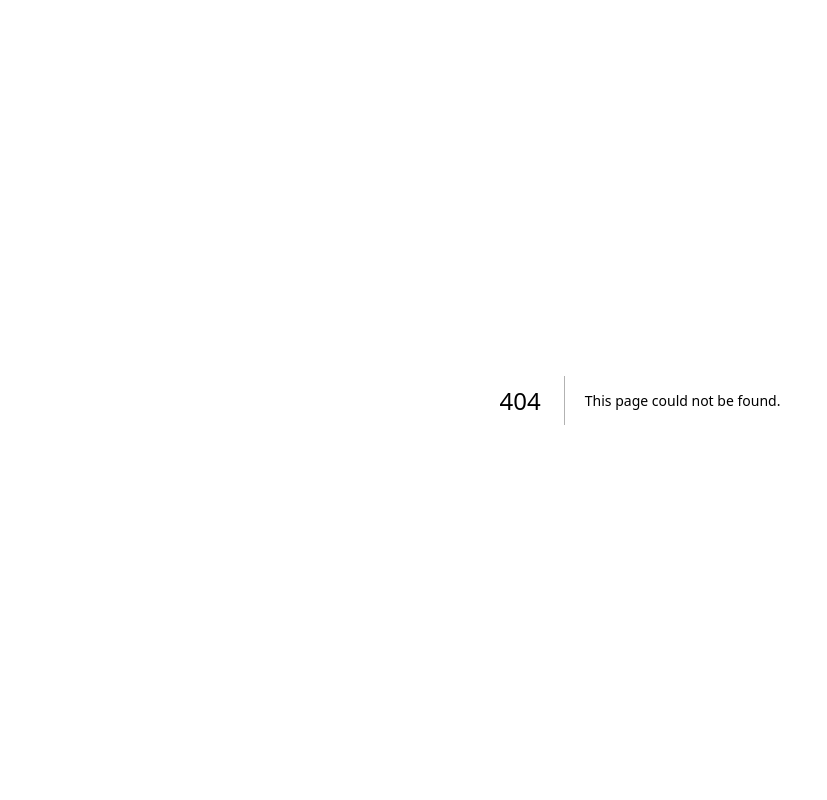
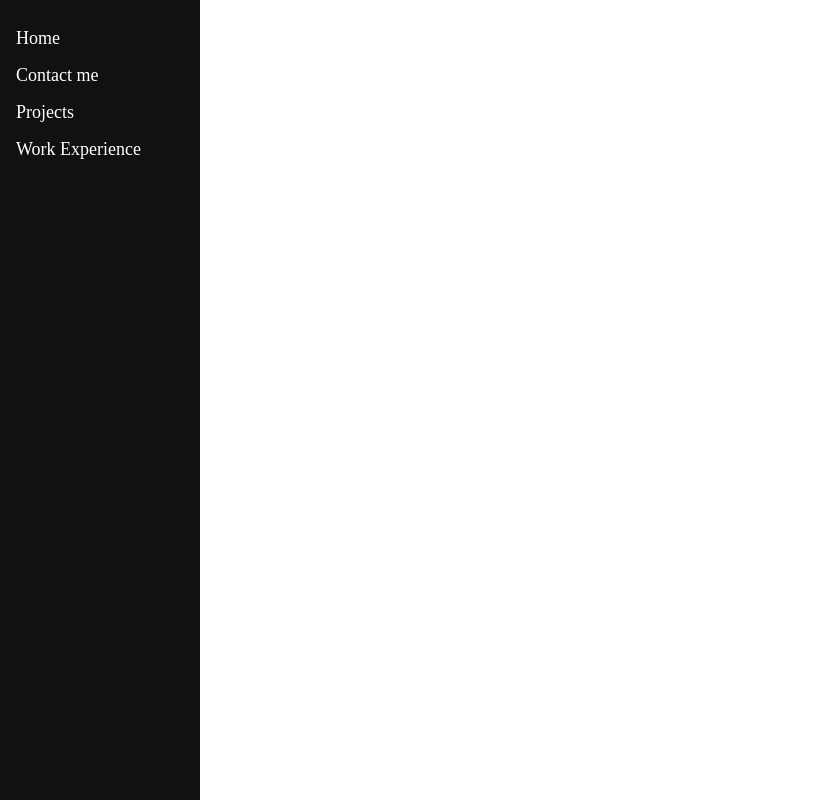
Before and after one commit to GialAckbar1/Portfolio-Webpage, a Next.js app in the folder nextjs-dashboard/: page /workexp in a window 1280 px wide. Before the commit this address had no page. Shown: the whole page, without its empty margins (0-827 px from the left). Built offline with nearby package versions, Linux system fonts and the light colour scheme.

Commit message:
added work experiences page (future note: fix scaling issue on varying window size)

```diff
--- a/nextjs-dashboard/app/contact/page.tsx
+++ b/nextjs-dashboard/app/contact/page.tsx
@@ -17,7 +17,7 @@ export default function Page() {
                 <Link href="/projects">
                     <span>Projects</span>
                 </Link>
-                <Link href="/work-experience">
+                <Link href="/workexp">
                     <span>Work Experience</span>
                 </Link>
                 <a href="https://www.linkedin.com/in/selim-abik-386055299/">
--- a/nextjs-dashboard/app/page.tsx
+++ b/nextjs-dashboard/app/page.tsx
@@ -16,7 +16,7 @@ export default function Page() {
         <Link href="/projects">
           <span>Projects</span>
         </Link>
-        <Link href="/work-experience">
+        <Link href="/workexp">
           <span>Work Experience</span>
         </Link>
       </div>
--- /dev/null
+++ b/nextjs-dashboard/app/workexp/page.module.css
@@ -0,0 +1,91 @@
+.sidenav {
+    position: fixed;
+    left: 0;
+    top: 0;
+    height: 100%;
+    width: 200px; /* Adjust the width to your liking */
+    background-color: #111; /* Sidebar background */
+    padding-top: 20px;
+    display: flex;
+    flex-direction: column;
+    z-index: 1; /* Make sure the sidebar stays on top */
+  }
+
+  .sidenav a {
+    padding: 8px 16px;
+    text-decoration: none;
+    font-size: 18px;
+    color: white;
+    display: block;
+  }
+
+  /* Hover effect restricted to span inside links */
+  .sidenav a span:hover {
+    background-color: #575757;
+    display: block;
+  }
+
+  /* LinkedIn logo styles */
+  .logo1 {
+    width: 160px; /* Adjust size */
+    height: auto;
+    position: absolute;
+    left: 35rem;
+    top: 15rem;
+    cursor: pointer;
+    opacity: 1; /* Default opacity */
+    transition: transform 0.3s ease, opacity 0.3s ease;
+  }
+
+  .logo1:hover {
+    transform: scale(1.1);
+    opacity: 0.7; /* Make the logo slightly opaque on hover */
+  }
+
+  /* GitHub logo styles */
+  .logo2 {
+    width: 220px; /* Adjust size */
+    height: auto;
+    position: absolute;
+    left: 46rem;
+    top: 13rem;
+    cursor: pointer;
+    opacity: 1; /* Default opacity */
+    transition: transform 0.3s ease, opacity 0.3s ease;
+  }
+
+  .logo2:hover {
+    transform: scale(1.1);
+    opacity: 0.7; /* Make the logo slightly opaque on hover */
+  }
+
+  /* YouTube logo styles */
+  .youtubeLogo {
+    width: 160px;
+    height: 160px;
+    position: absolute;
+    left: 61rem;
+    top: 15rem;
+    background-color: #FF0000;
+    border-radius: 15px;
+    display: flex;
+    justify-content: center;
+    align-items: center;
+    cursor: pointer;
+    transition: transform 0.3s ease, opacity 0.3s ease;
+  }
+
+  /* YouTube play button styling */
+  .playButton {
+    width: 0;
+    height: 0;
+    border-left: 30px solid white;
+    border-top: 20px solid transparent;
+    border-bottom: 20px solid transparent;
+  }
+
+  /* Hover effect for YouTube logo */
+  .youtubeLogo:hover {
+    transform: scale(1.1); /* Slightly enlarge the logo */
+    opacity: 0.7; /* Slightly reduce the opacity on hover */
+  }
--- /dev/null
+++ b/nextjs-dashboard/app/workexp/page.tsx
@@ -0,0 +1,45 @@
+import Link from 'next/link';
+import styles from './page.module.css'; // Using CSS modules
+
+
+
+
+export default function Page(){
+
+    return(
+    <main>
+        <title>
+            Work Experiences
+        </title>
+
+        <div className={styles.sidenav}>
+        <Link href="/">
+          <span>Home</span>
+        </Link>
+        <Link href="/contact">
+          <span>Contact me</span>
+        </Link>
+        <Link href="/projects">
+          <span>Projects</span>
+        </Link>
+        <Link href="/workexp">
+          <span>Work Experience</span>
+        </Link>
+      </div>
+
+
+
+
+    </main>
+
+
+
+
+
+
+
+
+);
+
+
+}
```
